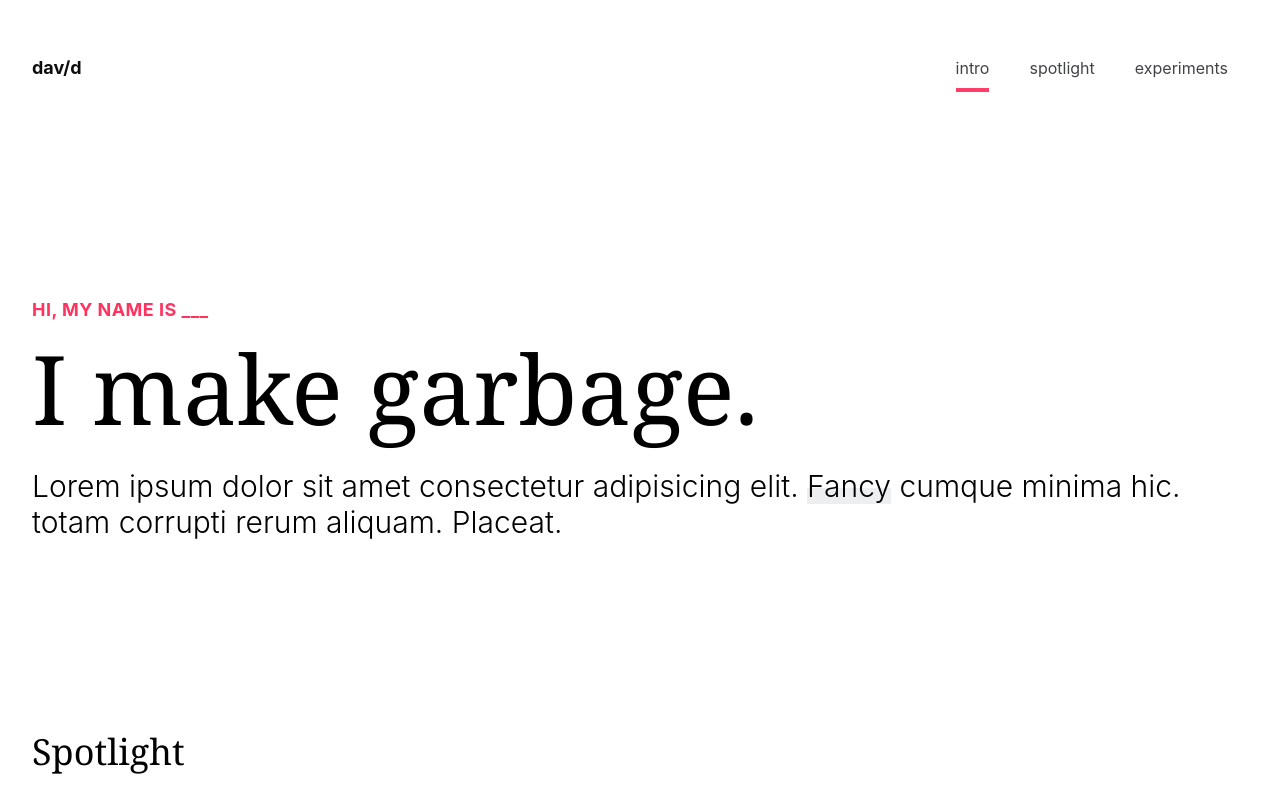
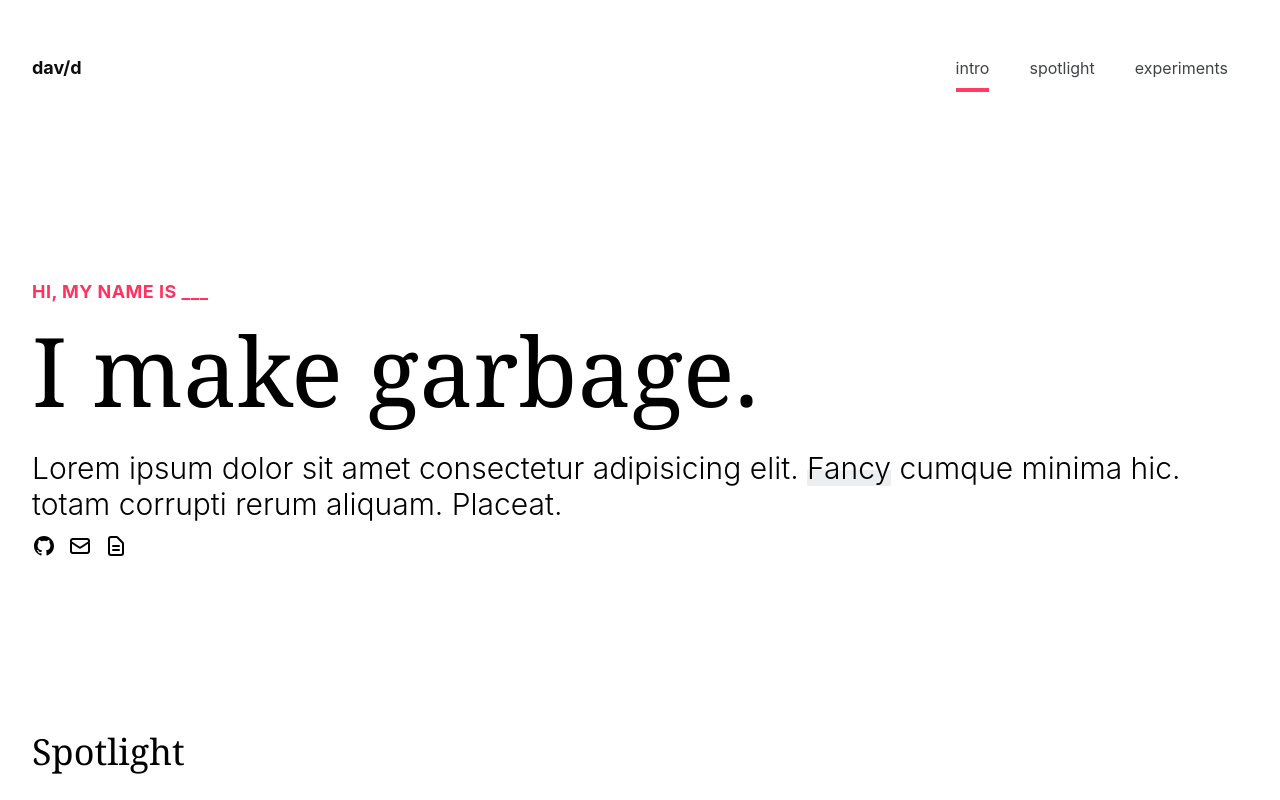
Before and after one commit to dhodge1/portfolio, a Next.js app: page / in a window 1280 px wide. Shown: the top 800 px of the page. Built offline with nearby package versions, Linux system fonts and the light colour scheme.

Commit message:
Adds contact buttons

```diff
--- a/components/Intro/Intro.js
+++ b/components/Intro/Intro.js
@@ -1,3 +1,4 @@
+import Link from 'next/link';
 import Title from '../Title/Title';
 import Byline from '../Byline/Byline';
 import Description from '../Description/Description';
@@ -27,6 +28,60 @@ const Intro = ({ title, byline, description, id = null }) => {
               corrupti rerum aliquam. Placeat.
             </p>
           </Description>
+          <div className="flex mt-3">
+            <Link href="https://github.com/dhodge1">
+              <a target="_blank">
+                <svg
+                  width="24"
+                  height="24"
+                  fill="currentColor"
+                  className="mr-3 h-6 w-6"
+                >
+                  <path
+                    fillRule="evenodd"
+                    clipRule="evenodd"
+                    d="M12 2C6.477 2 2 6.463 2 11.97c0 4.404 2.865 8.14 6.839 9.458.5.092.682-.216.682-.48 0-.236-.008-.864-.013-1.695-2.782.602-3.369-1.337-3.369-1.337-.454-1.151-1.11-1.458-1.11-1.458-.908-.618.069-.606.069-.606 1.003.07 1.531 1.027 1.531 1.027.892 1.524 2.341 1.084 2.91.828.092-.643.35-1.083.636-1.332-2.22-.251-4.555-1.107-4.555-4.927 0-1.088.39-1.979 1.029-2.675-.103-.252-.446-1.266.098-2.638 0 0 .84-.268 2.75 1.022A9.606 9.606 0 0112 6.82c.85.004 1.705.114 2.504.336 1.909-1.29 2.747-1.022 2.747-1.022.546 1.372.202 2.386.1 2.638.64.696 1.028 1.587 1.028 2.675 0 3.83-2.339 4.673-4.566 4.92.359.307.678.915.678 1.846 0 1.332-.012 2.407-.012 2.734 0 .267.18.577.688.48C19.137 20.107 22 16.373 22 11.969 22 6.463 17.522 2 12 2z"
+                  ></path>
+                </svg>
+              </a>
+            </Link>
+            <Link href="mailto:dhodge1@gmail.com">
+              <a>
+                <svg
+                  xmlns="http://www.w3.org/2000/svg"
+                  className="mr-3 h-6 w-6"
+                  fill="none"
+                  viewBox="0 0 24 24"
+                  stroke="currentColor"
+                  strokeWidth={2}
+                >
+                  <path
+                    strokeLinecap="round"
+                    strokeLinejoin="round"
+                    d="M3 8l7.89 5.26a2 2 0 002.22 0L21 8M5 19h14a2 2 0 002-2V7a2 2 0 00-2-2H5a2 2 0 00-2 2v10a2 2 0 002 2z"
+                  />
+                </svg>
+              </a>
+            </Link>
+            <Link href="#">
+              <a>
+                <svg
+                  xmlns="http://www.w3.org/2000/svg"
+                  className="mr-3 h-6 w-6"
+                  fill="none"
+                  viewBox="0 0 24 24"
+                  stroke="currentColor"
+                  strokeWidth={2}
+                >
+                  <path
+                    strokeLinecap="round"
+                    strokeLinejoin="round"
+                    d="M9 12h6m-6 4h6m2 5H7a2 2 0 01-2-2V5a2 2 0 012-2h5.586a1 1 0 01.707.293l5.414 5.414a1 1 0 01.293.707V19a2 2 0 01-2 2z"
+                  />
+                </svg>
+              </a>
+            </Link>
+          </div>
         </div>
       </div>
     </div>
```
